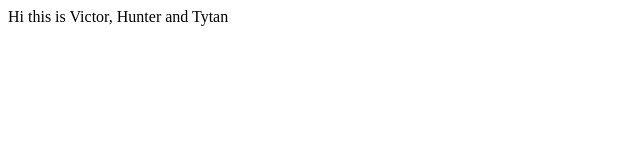
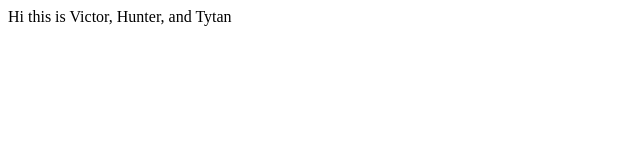
Before and after one commit to Vikpoh/Superhero-Wiki, a plain HTML site: page index.html in a window 1280 px wide. Shown: the full height of the page, 0-640 px from the left. Drawn offline with Linux system fonts and the light colour scheme.

Commit message:
Update index.html

```diff
--- a/index.html
+++ b/index.html
@@ -1,5 +1,5 @@
 <html>
 <body>
-<p>Hi this is Victor, Hunter and Tytan</p>
+<p>Hi this is Victor, Hunter, and Tytan</p>
 </body>
 </html>
```
